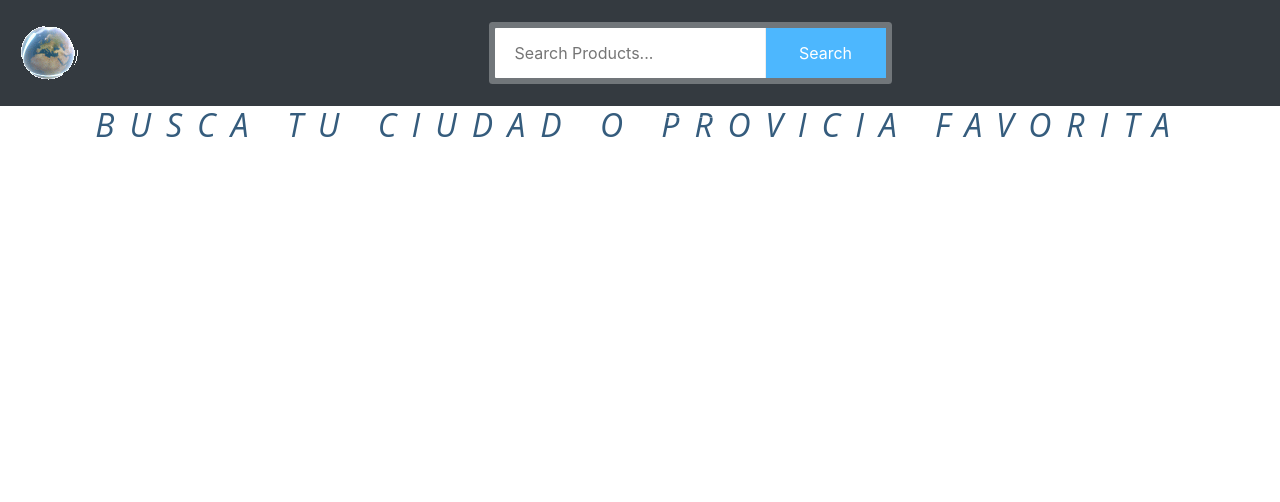
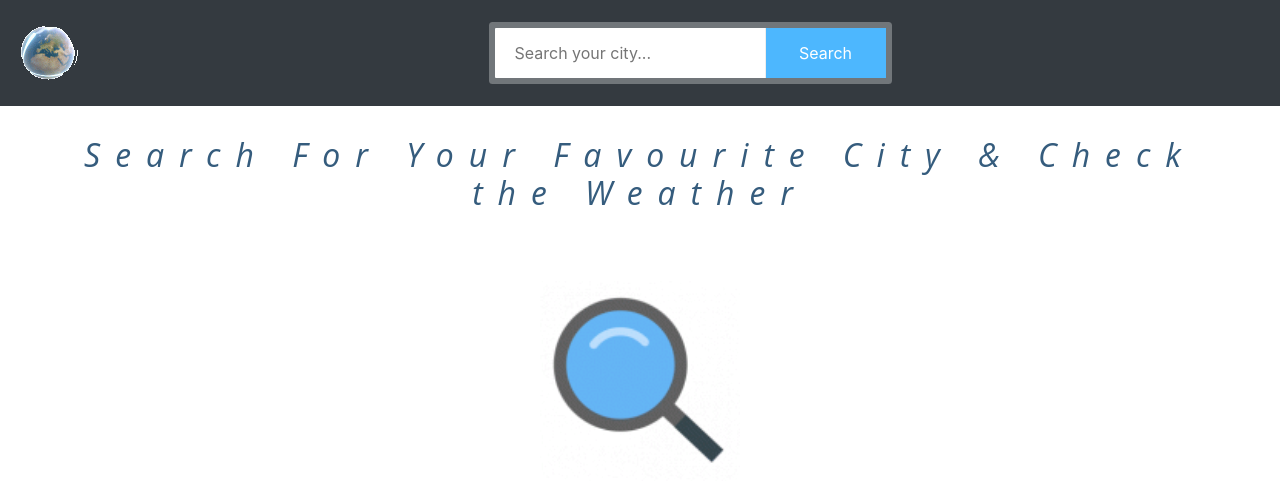
Before and after one commit to HX-JSolari/Weather-App, a React app: page / in a window 1280 px wide. Built offline with nearby package versions, Linux system fonts and the light colour scheme.

Commit message:
Empty searchs DONE

```diff
--- a/src/components/Cards/Cards.css
+++ b/src/components/Cards/Cards.css
@@ -5,6 +5,8 @@
 }
 
 .h2 {
+  display: flex;
+  flex-direction: column;
   color: #355C7D;
   font-family:
   'Open Sans', sans-serif;
@@ -15,4 +17,9 @@
   line-height: 32px;
   margin: 0 0 72px;
   text-align: center;
+  justify-content: center;
 }
+
+.h2 div {
+ margin: 30px;
+}
--- a/src/components/Cards/Cards.jsx
+++ b/src/components/Cards/Cards.jsx
@@ -1,6 +1,7 @@
 import React from 'react';
 import './Cards.css';
 import Card from '../Card/Card.jsx';
+import search from '../../img/search.gif';
 
 export default function Cards({cities, onClose}) {
 
@@ -9,10 +10,12 @@ export default function Cards({cities, onClose}) {
     { cities <= 0 ?
     (
       <div className='h2'>
-        <strong><h2>BUSCA TU CIUDAD O PROVICIA FAVORITA</h2></strong>
+        <div><strong><h2>Search For Your Favourite City & Check the Weather</h2></strong></div>
+        <div><img src={search}  width="200" height="200" alt="No fig"></img></div>
       </div>
 
-    ):
+    )
+    :
     (
       <div className='cards'>
       {cities.map(c => <Card
--- a/src/components/Search/SearchBar.jsx
+++ b/src/components/Search/SearchBar.jsx
@@ -17,7 +17,7 @@ export default function SearchBar({onSearch}) {
             <input
             type="text"
             value={city}
-            placeholder="Search Products..."
+            placeholder="Search your city..."
             onChange={e => setCity(e.target.value)}
             />
           <button class="main-search-button">Search</button>
```
Also changed, not shown: src/img/search.gif (added).
